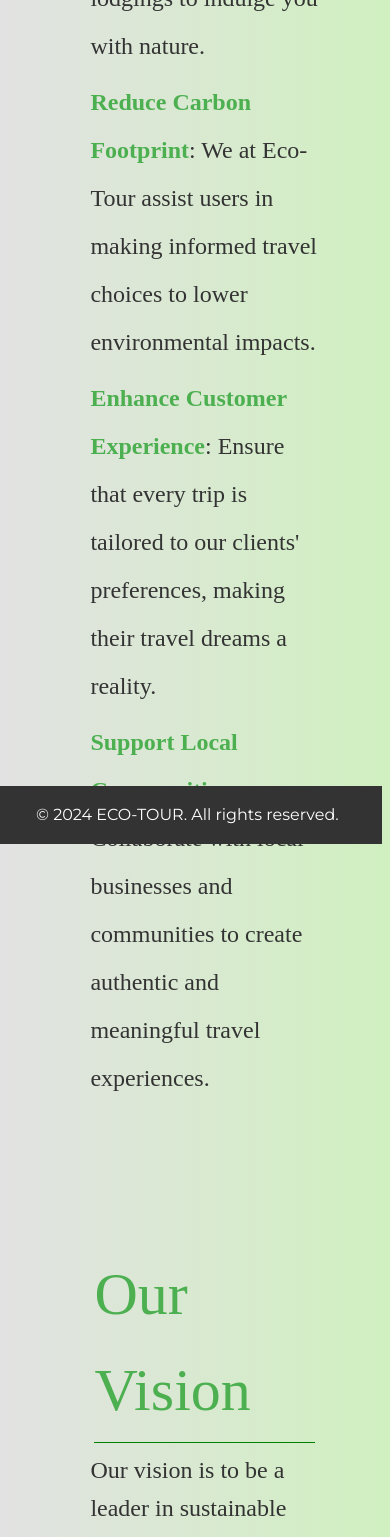
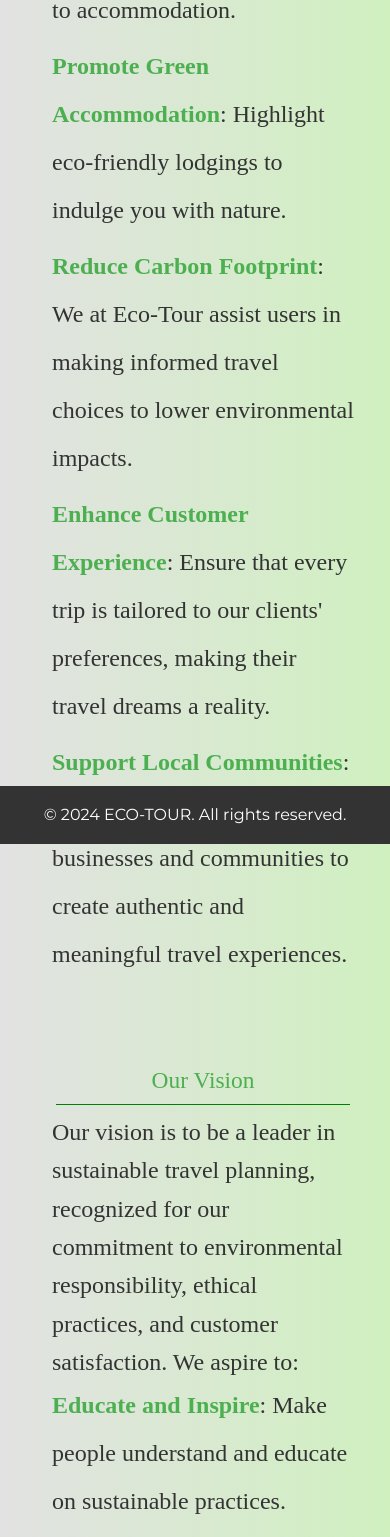
Before and after one commit to Abhinash04/Eco-Tour, a React (Create React App) app: page /about in a window 390 px wide. Shown: the top 1537 px of the page. Built offline with nearby package versions, Linux system fonts and the light colour scheme.

Commit message:
Update 02_styles.css

```diff
--- a/src/02_styles.css
+++ b/src/02_styles.css
@@ -16,11 +16,13 @@
     padding: 20px;
 }
 
-.class img {
+.abclass img {
     padding-left: 80px;
+    max-width: 100%;
+    height: auto;
 }
 
-.class h1 {
+.abclass h1 {
     display: flex;
     justify-content: center;
     align-items: center;
@@ -28,7 +30,7 @@
     padding: 20px;
     font-family: 'Times New Roman';
     font-weight: 100;
-    font-size: 80px;
+    font-size: 5vw; /* Adjusts based on viewport width */
     border-bottom: 2px solid black;
     color: #34b341;
 }
@@ -56,7 +58,7 @@
     color: #4CAF50;
     font-family: 'Times New Roman', Times, serif;
     font-weight: 400;
-    font-size: 60px;
+    font-size: 4vw; /* Adjusts based on viewport width */
     margin-bottom: 0.5rem;
     display: flex;
     align-items: center;
@@ -64,11 +66,11 @@
     border-bottom: 1px solid green;
 }
 
-.title {
+.abtitle {
     position: relative;
 }
 
-.title:after {
+.abtitle:after {
     content: '';
     position: absolute;
     width: 100%;
@@ -81,7 +83,7 @@
     transition: transform 0.25s ease-out;
 }
 
-.title:hover:after {
+.abtitle:hover:after {
     transform: scaleX(1);
     transform-origin: bottom left;
 }
@@ -120,7 +122,25 @@
 }
 
 @media (max-width: 768px) {
+    .class img {
+        padding-left: 0;
+    }
+
     main {
         padding: 1rem;
     }
+
+    section {
+        padding: 20px;
+        margin-left: 1rem;
+        max-width: 100%;
+    }
+
+    section h1 {
+        font-size: 6vw;
+    }
+
+    .abclass h1 {
+        font-size: 8vw;
+    }
 }
```
